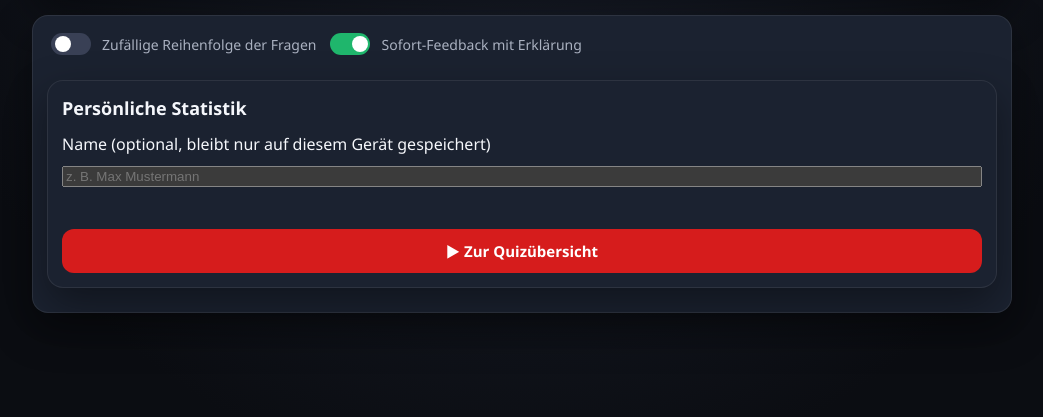
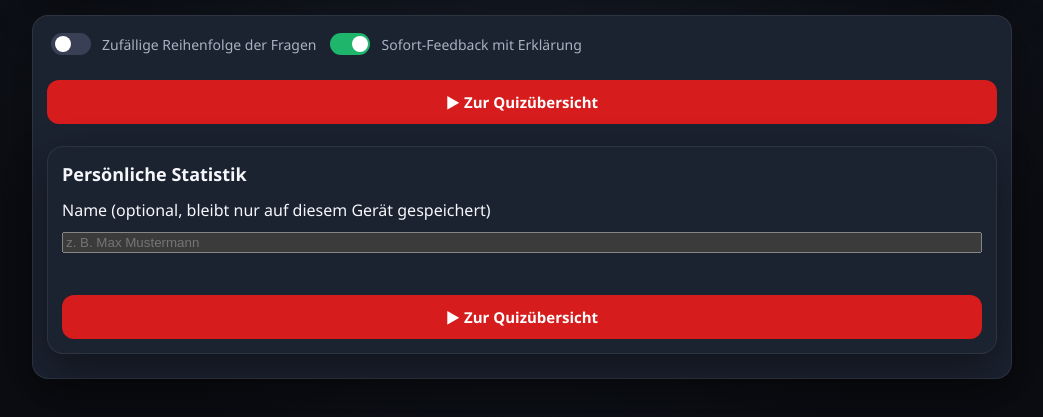
Before and after one commit to z8dtgjk88n-tech/Test, a plain HTML site: page index.html in a window 1280 px wide. Shown: the part 125-542 px from the top of the page, without its empty margins (118-1161 px from the left). Drawn offline with Linux system fonts and the light colour scheme.

Commit message:
Add files via upload

```diff
--- a/index.html
+++ b/index.html
@@ -286,6 +286,7 @@
           Sofort-Feedback mit Erklärung
         </label>
       </div>
+      <button id="enterQuizBtnTop" class="btn start-red" style="margin-top:12px">▶ Zur Quizübersicht</button>
       <div class="card" style="margin-top:12px">
         <h3>Persönliche Statistik</h3>
         <label class="small" for="profileName">Name (optional, bleibt nur auf diesem Gerät gespeichert)</label>
```
